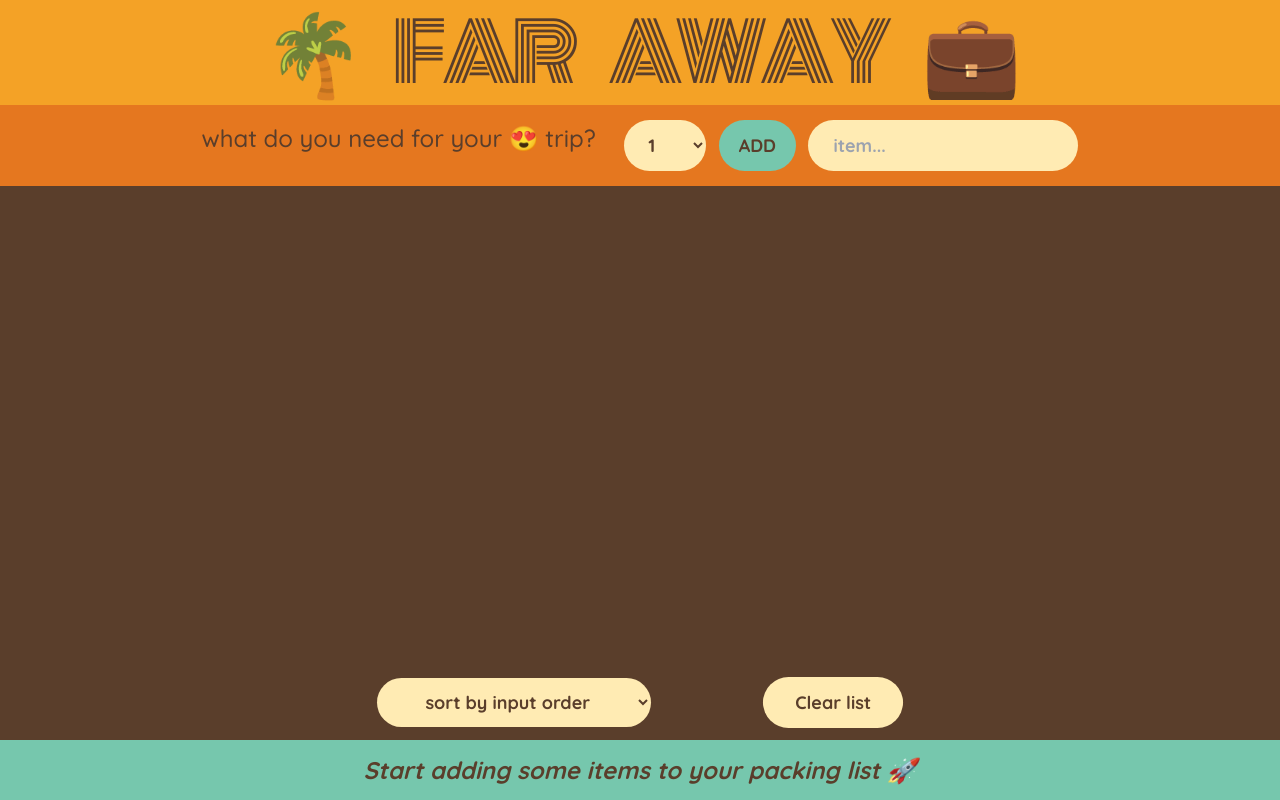
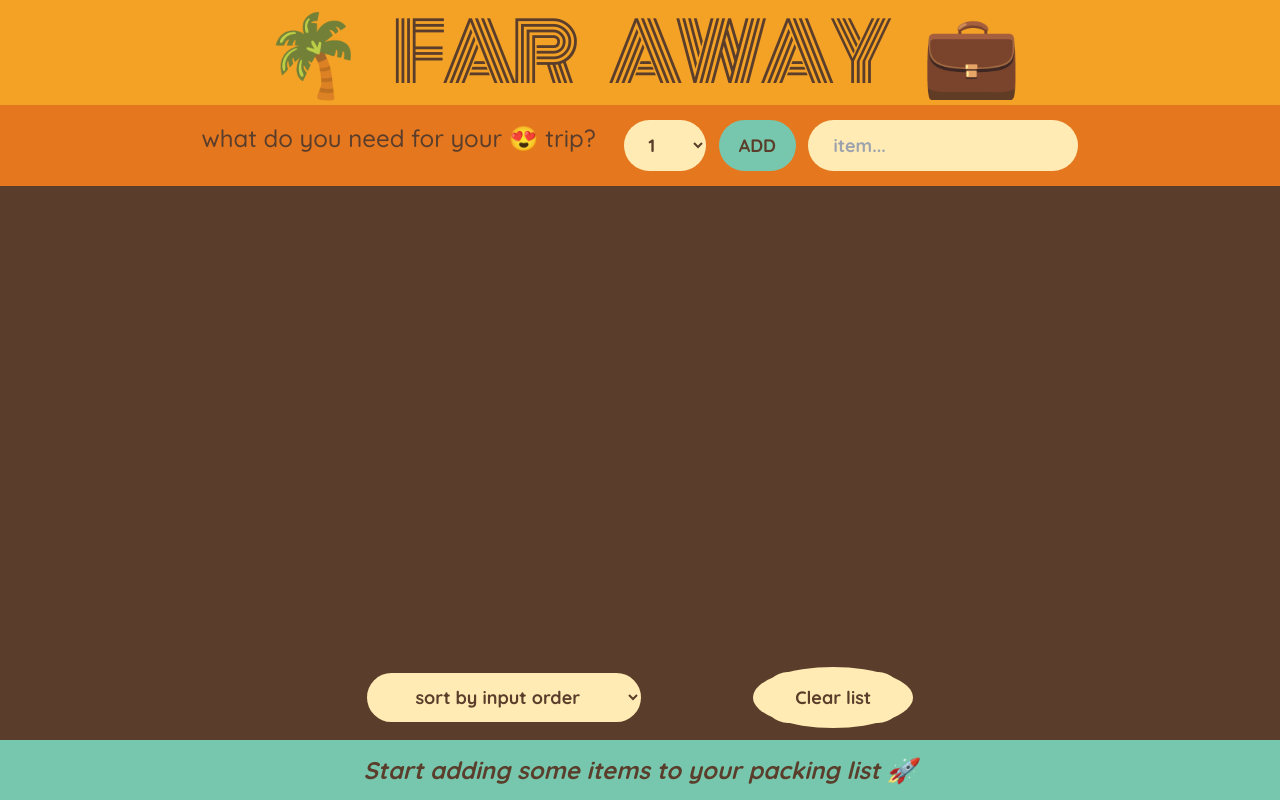
Before and after one commit to olayiwola2288/Travel-list-item, a React (Create React App) app: page / in a window 1280 px wide. Built offline with nearby package versions, Linux system fonts and the light colour scheme.

Commit message:
some little corretion

```diff
--- a/src/Component/PackingList.js
+++ b/src/Component/PackingList.js
@@ -56,7 +56,7 @@ export default function PackingList({
             </select>
           </div>
 
-          <div className="flex justify-center flex-col mt-5 mx-20 bg-[#ffebb3] rounded-[50%]">
+          <div className="flex justify-center flex-col mt-5 mx-20 bg-[#ffebb3] rounded-[50%] py-2 px-4">
             <button onClick={onClearList} className="text-[#5a3e2b] ">
               Clear list
             </button>
```
